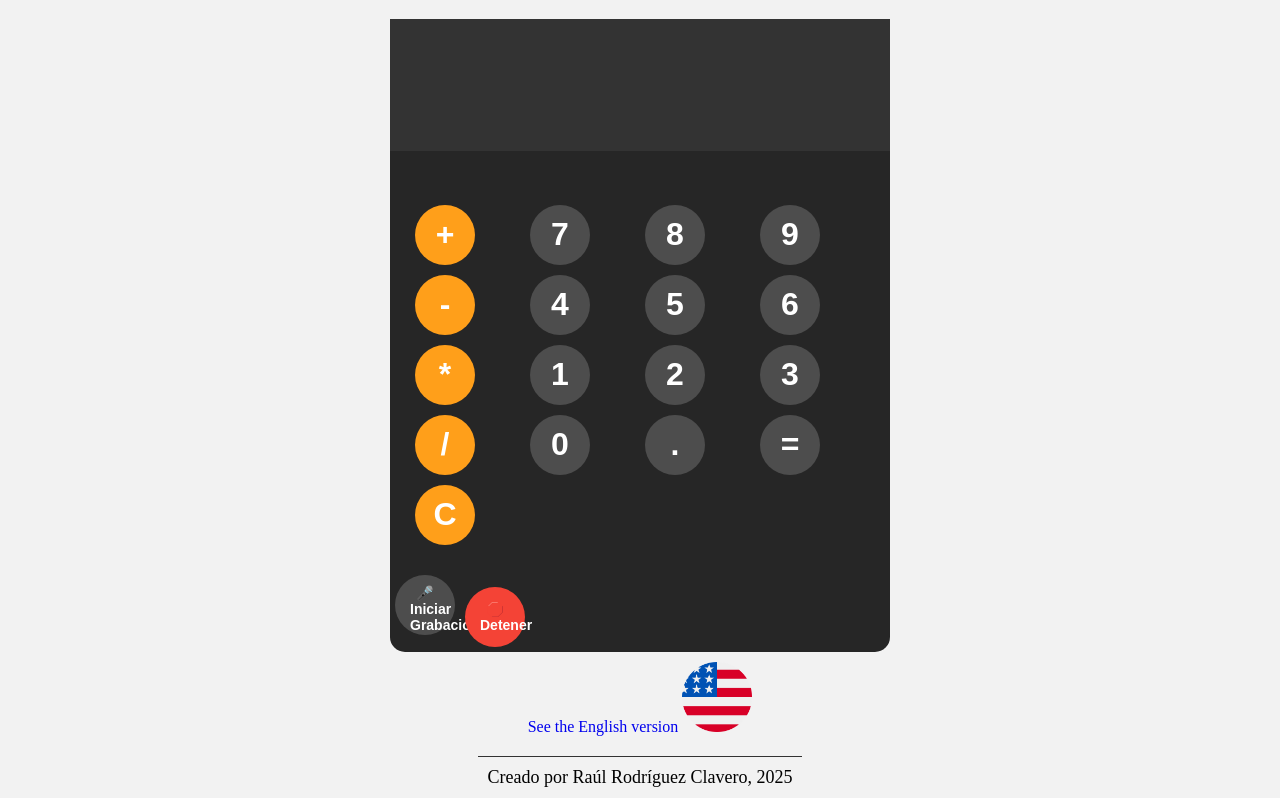
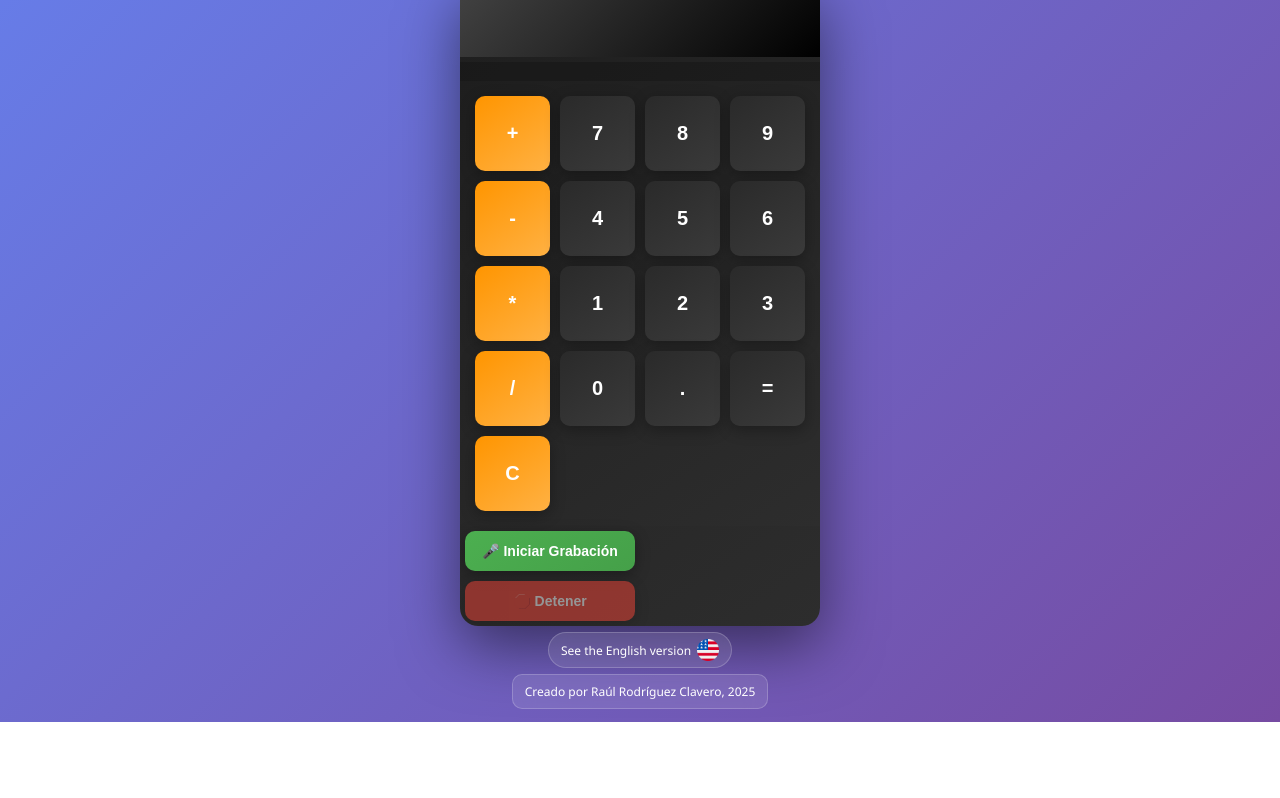
Before and after one commit to RaulWeirdStackDev/VoiceCalc, a plain HTML site: page index.html in a window 1280 px wide. Shown: the part 78-876 px from the top of the page. After the commit the page ends 800 px from the top, so only its background shows below. Drawn offline with Linux system fonts and the light colour scheme.

Commit message:
mejorando estilos

```diff
--- a/assets/css/style.css
+++ b/assets/css/style.css
@@ -1,96 +1,349 @@
+* {
+  box-sizing: border-box;
+  margin: 0;
+  padding: 0;
+}
+
 body {
-  margin: 0;
+  height: 100vh;
   display: flex;
   justify-content: center;
   align-items: center;
   flex-direction: column;
-  background-color: hsl(0, 0%, 95%);
+  background: linear-gradient(135deg, #667eea 0%, #764ba2 100%);
+  font-family: 'Segoe UI', Tahoma, Geneva, Verdana, sans-serif;
+  padding: 8px;
+  overflow: hidden;
+  gap: 6px;
+}
+
+h1 {
+  color: white;
+  font-size: clamp(1.2rem, 3vh, 2rem);
+  margin: 0;
+  text-shadow: 2px 2px 10px rgba(0, 0, 0, 0.3);
+  text-align: center;
+  flex-shrink: 0;
 }
 
 #calculator {
-  font-family: Arial, sans-serif;
-  background-color: hsl(0, 0%, 15%);
-  border-radius: 15px;
-  width: 500px;
-  height: fit-content;
-  margin-bottom: 10px;
+  background: linear-gradient(145deg, #1e1e1e, #2d2d2d);
+  border-radius: 18px;
+  width: 100%;
+  max-width: 360px;
+  box-shadow: 0 20px 60px rgba(0, 0, 0, 0.5);
+  overflow: hidden;
+  transition: transform 0.3s ease;
+  flex-shrink: 1;
+  min-height: 0;
+  display: flex;
+  flex-direction: column;
+}
+
+#calculator:hover {
+  transform: translateY(-5px);
 }
 
 #display {
-  width: 460px;
-  padding: 20px;
-  font-size: 5rem;
-  text-align: left;
+  width: 100%;
+  padding: 15px 18px;
+  font-size: clamp(1.8rem, 5vh, 3rem);
+  text-align: right;
   border: none;
-  color: white;
-  background-color: hsl(0, 0%, 20%);
+  color: #ffffff;
+  background: linear-gradient(135deg, #434343 0%, #000000 100%);
+  font-family: 'Courier New', monospace;
+  font-weight: 300;
+  letter-spacing: 1px;
+  border-radius: 0;
+  flex-shrink: 0;
+}
+
+#display:focus {
+  outline: none;
+}
+
+#message {
+  min-height: 1.3em;
+  padding: 6px 15px;
+  color: #a0a0a0;
+  font-size: 0.8rem;
+  text-align: center;
+  background-color: rgba(0, 0, 0, 0.2);
+  transition: all 0.3s ease;
+  flex-shrink: 0;
 }
 
 #keys {
   display: grid;
   grid-template-columns: repeat(4, 1fr);
   gap: 10px;
-  padding: 25px;
+  padding: 15px;
+  background: linear-gradient(145deg, #1e1e1e, #2d2d2d);
+  flex-shrink: 1;
+  min-height: 0;
 }
 
 button {
-  width: 60px;
-  height: 60px;
-  border-radius: 50px;
+  aspect-ratio: 1;
+  border-radius: 10px;
   border: none;
-  background-color: hsl(0, 0%, 30%);
+  background: linear-gradient(145deg, #2a2a2a, #3a3a3a);
   color: white;
-  font-size: 2rem;
-  font-weight: bold;
+  font-size: clamp(1rem, 2.5vh, 1.5rem);
+  font-weight: 600;
   cursor: pointer;
+  transition: all 0.2s ease;
+  box-shadow: 0 4px 15px rgba(0, 0, 0, 0.3);
+  position: relative;
+  overflow: hidden;
+  min-height: 0;
+}
+
+button::before {
+  content: '';
+  position: absolute;
+  top: 50%;
+  left: 50%;
+  width: 0;
+  height: 0;
+  border-radius: 50%;
+  background: rgba(255, 255, 255, 0.1);
+  transform: translate(-50%, -50%);
+  transition: width 0.4s, height 0.4s;
+}
+
+button:hover::before {
+  width: 100%;
+  height: 100%;
 }
 
 button:hover {
-  background-color: hsl(0, 0%, 40%);
+  background: linear-gradient(145deg, #3a3a3a, #4a4a4a);
+  transform: translateY(-2px);
+  box-shadow: 0 6px 20px rgba(0, 0, 0, 0.4);
 }
 
 button:active {
-  background-color: hsl(0, 0%, 50%);
+  transform: translateY(1px);
+  box-shadow: 0 2px 10px rgba(0, 0, 0, 0.3);
 }
 
 .operator-btn {
-  background-color: hsl(35, 100%, 55%);
+  background: linear-gradient(145deg, #ff9500, #ffb143);
+  color: white;
+  font-weight: 700;
 }
 
 .operator-btn:hover {
-  background-color: hsl(35, 100%, 65%);
+  background: linear-gradient(145deg, #ffb143, #ffc266);
 }
 
 .operator-btn:active {
-  background-color: hsl(35, 100%, 75%);
+  background: linear-gradient(145deg, #e68600, #ff9500);
+}
+
+#voiceStartButton,
+#voiceStopButton {
+  width: calc(50% - 10px);
+  aspect-ratio: auto;
+  height: 40px;
+  margin: 0;
+  font-size: 0.85rem;
+  display: inline-flex;
+  align-items: center;
+  justify-content: center;
+  gap: 5px;
+  border-radius: 10px;
+  transition: all 0.3s ease;
+  flex-shrink: 0;
 }
 
 #voiceStartButton {
-  margin-inline: 25px;
-  margin-bottom: 20px;
+  background: linear-gradient(145deg, #4CAF50, #45a049);
+  margin-left: 15px;
+  margin-right: 5px;
+  margin-bottom: 15px;
+}
+
+#voiceStartButton:hover {
+  background: linear-gradient(145deg, #45a049, #3d8b40);
+  box-shadow: 0 6px 25px rgba(76, 175, 80, 0.4);
+}
+
+#voiceStartButton:disabled {
+  background: linear-gradient(145deg, #555, #666);
+  cursor: not-allowed;
+  opacity: 0.5;
 }
 
 #voiceStopButton {
-  margin-inline: 25px;
-  margin-bottom: 20px;
+  background: linear-gradient(145deg, #f44336, #da190b);
+  margin-right: 15px;
+  margin-left: 5px;
+  margin-bottom: 15px;
+}
+
+#voiceStopButton:hover:not(:disabled) {
+  background: linear-gradient(145deg, #da190b, #c1170a);
+  box-shadow: 0 6px 25px rgba(244, 67, 54, 0.4);
+}
+
+#voiceStopButton:disabled {
+  background: linear-gradient(145deg, #555, #666);
+  cursor: not-allowed;
+  opacity: 0.5;
 }
 
 footer {
-  margin-top: 20px;
-  font-size: 18px;
-  border-top: solid 1px hsl(0, 0%, 20%);
-  padding: 10px;
+  margin: 0;
+  font-size: clamp(0.7rem, 1.5vh, 0.85rem);
+  color: white;
+  text-align: center;
+  padding: 8px 12px;
+  background: rgba(255, 255, 255, 0.1);
+  backdrop-filter: blur(10px);
+  border-radius: 10px;
+  border: 1px solid rgba(255, 255, 255, 0.2);
+  flex-shrink: 0;
 }
 
 #translate {
   display: flex;
   justify-content: center;
   align-items: center;
+  margin: 0;
+  flex-shrink: 0;
 }
+
 #translate a {
   text-decoration: none;
+  color: white;
+  background: rgba(255, 255, 255, 0.1);
+  backdrop-filter: blur(10px);
+  padding: 6px 12px;
+  border-radius: 50px;
+  border: 1px solid rgba(255, 255, 255, 0.2);
+  display: flex;
+  align-items: center;
+  gap: 6px;
+  font-size: clamp(0.7rem, 1.5vh, 0.85rem);
+  transition: all 0.3s ease;
 }
+
+#translate a:hover {
+  background: rgba(255, 255, 255, 0.2);
+  transform: translateY(-3px);
+  box-shadow: 0 5px 20px rgba(0, 0, 0, 0.3);
+}
+
 #flag {
-  width: 70px;
+  width: 22px;
   height: auto;
+  transition: transform 0.3s ease;
 }
+
+#translate a:hover #flag {
+  transform: scale(1.1);
+}
+
+/* Responsive adjustments */
+@media (max-width: 480px) {
+  body {
+    padding: 10px;
+    gap: 8px;
+  }
+
+  #calculator {
+    max-width: 100%;
+    border-radius: 18px;
+  }
+
+  #keys {
+    gap: 10px;
+    padding: 15px;
+  }
+
+  #display {
+    padding: 18px 15px;
+  }
+
+  #message {
+    padding: 6px 12px;
+    font-size: 0.8rem;
+  }
+
+  button {
+    font-size: 1.2rem;
+    border-radius: 10px;
+  }
+
+  #voiceStartButton,
+  #voiceStopButton {
+    height: 42px;
+    font-size: 0.9rem;
+  }
+
+  #voiceStartButton {
+    margin-left: 15px;
+    margin-right: 5px;
+  }
+
+  #voiceStopButton {
+    margin-right: 15px;
+    margin-left: 5px;
+  }
+}
+
+@media (max-width: 360px) {
+  #keys {
+    gap: 8px;
+    padding: 12px;
+  }
+
+  button {
+    font-size: 1.1rem;
+  }
+}
+
+@media (max-height: 700px) {
+  body {
+    gap: 4px;
+    padding: 5px;
+  }
+
+  h1 {
+    font-size: 1.2rem;
+  }
+
+  #display {
+    padding: 12px 15px;
+    font-size: 1.8rem;
+  }
+
+  #message {
+    padding: 5px 12px;
+    font-size: 0.75rem;
+  }
+
+  #keys {
+    gap: 8px;
+    padding: 12px;
+  }
+
+  button {
+    font-size: 1.1rem;
+  }
+
+  #voiceStartButton,
+  #voiceStopButton {
+    height: 35px;
+    font-size: 0.8rem;
+    margin-bottom: 12px;
+  }
+
+  footer, #translate a {
+    padding: 6px 10px;
+    font-size: 0.7rem;
+  }
+}
```
